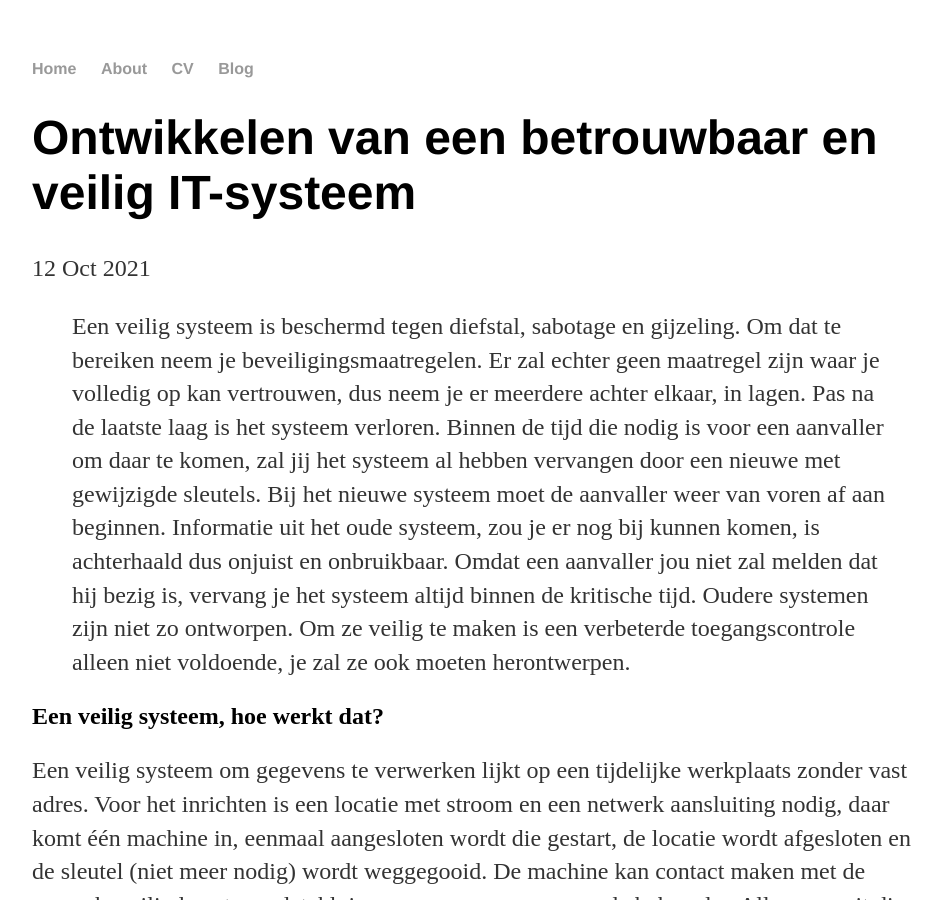
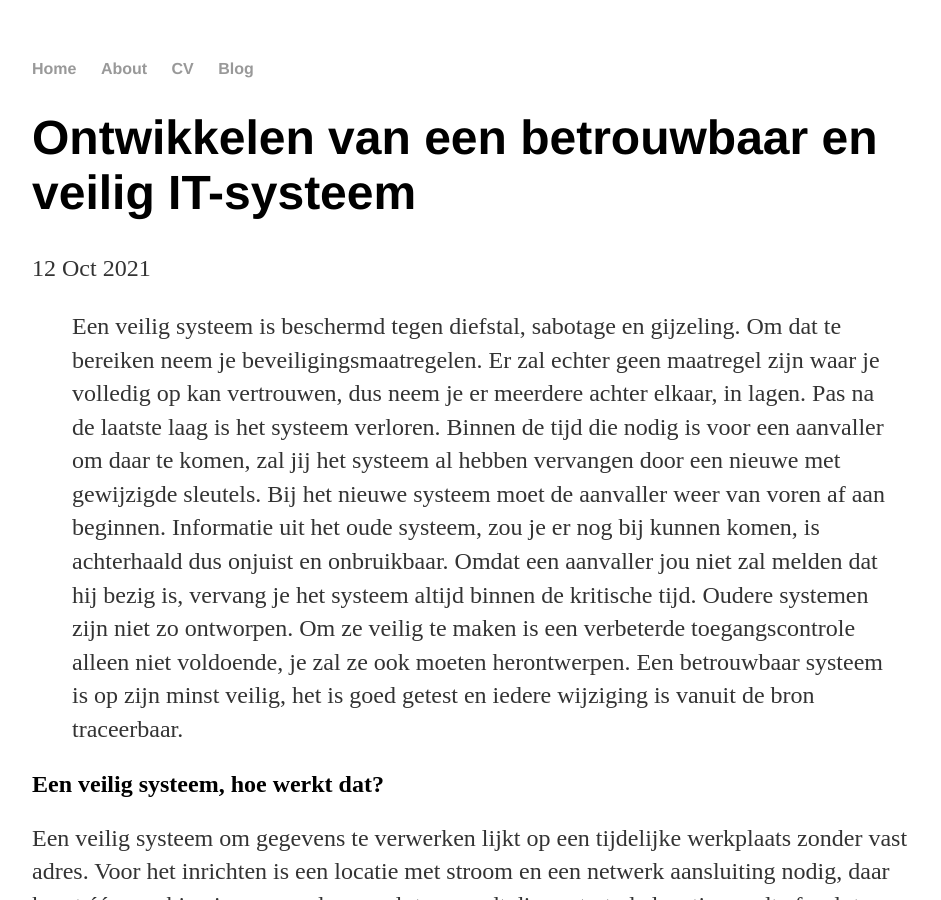
Before and after one commit to paedelm/paedelm.github.io, a Jekyll site: the page built from _posts/2021-10-12-ontwikkelen van een betrouwbaar systeem.md, in a window 1280 px wide and 900 px high. Shown: the whole window, without its empty margins (160-1101 px from the left). Built offline with Jekyll 4.4.1, drawn with Linux system fonts in a browser that asks for light colours.

Commit message:
betrouwbaar

```diff
--- a/_posts/2021-10-12-ontwikkelen van een betrouwbaar systeem.md
+++ b/_posts/2021-10-12-ontwikkelen van een betrouwbaar systeem.md
@@ -3,7 +3,7 @@ layout: post
 title: "Ontwikkelen van een betrouwbaar en veilig IT-systeem"
 date: 2021-10-12
 ---
->Een veilig systeem is beschermd tegen diefstal, sabotage en gijzeling. Om dat te bereiken neem je beveiligingsmaatregelen. Er zal echter geen maatregel zijn waar je volledig op kan vertrouwen, dus neem je er meerdere achter elkaar, in lagen. Pas na de laatste laag is het systeem verloren. Binnen de tijd die nodig is voor een aanvaller om daar te komen, zal jij het systeem al hebben vervangen door een nieuwe met gewijzigde sleutels. Bij het nieuwe systeem moet de aanvaller weer van voren af aan beginnen. Informatie uit het oude systeem, zou je er nog bij kunnen komen, is achterhaald dus onjuist en onbruikbaar. Omdat een aanvaller jou niet zal melden dat hij bezig is, vervang je het systeem altijd binnen de kritische tijd. Oudere systemen zijn niet zo ontworpen. Om ze veilig te maken is een verbeterde toegangscontrole alleen niet voldoende, je zal ze ook moeten herontwerpen.
+>Een veilig systeem is beschermd tegen diefstal, sabotage en gijzeling. Om dat te bereiken neem je beveiligingsmaatregelen. Er zal echter geen maatregel zijn waar je volledig op kan vertrouwen, dus neem je er meerdere achter elkaar, in lagen. Pas na de laatste laag is het systeem verloren. Binnen de tijd die nodig is voor een aanvaller om daar te komen, zal jij het systeem al hebben vervangen door een nieuwe met gewijzigde sleutels. Bij het nieuwe systeem moet de aanvaller weer van voren af aan beginnen. Informatie uit het oude systeem, zou je er nog bij kunnen komen, is achterhaald dus onjuist en onbruikbaar. Omdat een aanvaller jou niet zal melden dat hij bezig is, vervang je het systeem altijd binnen de kritische tijd. Oudere systemen zijn niet zo ontworpen. Om ze veilig te maken is een verbeterde toegangscontrole alleen niet voldoende, je zal ze ook moeten herontwerpen. Een betrouwbaar systeem is op zijn minst veilig, het is goed getest en iedere wijziging is vanuit de bron traceerbaar.
 
 ## Een veilig systeem, hoe werkt dat?
 Een veilig systeem om gegevens te verwerken lijkt op een tijdelijke werkplaats zonder vast adres. Voor het inrichten is een locatie met stroom en een netwerk aansluiting nodig, daar komt één machine in, eenmaal aangesloten wordt die gestart, de locatie wordt afgesloten en de sleutel (niet meer nodig) wordt weggegooid. De machine kan contact maken met de zwaar beveiligde externe datakluizen van een gerenommeerde beheerder. Alleen vanuit die kluizen verwerk je gegevens en het resultaat sla je daar ook weer op. Klanten die gegevens voor jou hebben, zetten dat in een kluis bij jouw beheerder, en gegevens die jij maakt voor een klant zet je in een daarvoor bedoelde kluis. De werkplaats staat dus op een geheime plek (laag 1), is beveiligd (laag 2), binnen in vind je een gesloten machine die toegang heeft tot de datakluizen maar die machine is beveiligd met een sleutel (laag 3). Iedere sleutel is met voldoende tijd te kraken. Daarom verander je binnen die tijd de sleutels van de datakluizen zodat deze machine waardeloos wordt (laag 4), intussen heb je een nieuwe machine met nieuwe sleutels in een nieuwe tijdelijke werkplaats gezet. De machine in de oude werkplaats weet dan dat zijn tijd voorbij is en de nieuwe neemt het werk over. Niemand behalve jouw databeheerder is zich bewust van deze verhuizing. Of misschien die inbreker wiens werk hierdoor ruw verstoord is en helemaal opnieuw moet beginnen.
```
